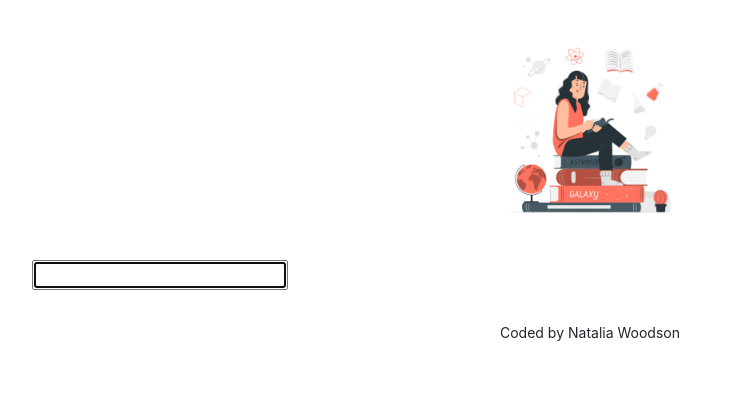
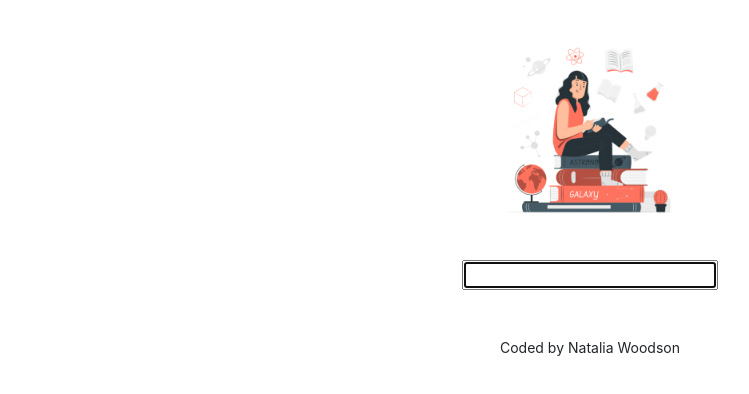
Before and after one commit to NataliaWoodson/dictionary-project, a React (Create React App) app: page / in a window 1280 px wide. Shown: the top 394 px of the page, without its empty margins (50-799 px from the left). Built offline with nearby package versions, Linux system fonts and the light colour scheme.

Commit message:
added light styling

```diff
--- a/src/App.css
+++ b/src/App.css
@@ -1,7 +1,6 @@
 .App-header {
   margin: 30px 0;
 }
-
 
 .App-logo {
   max-width: 200px;
--- a/src/Dictionary.css
+++ b/src/Dictionary.css
@@ -1,3 +1,7 @@
 .Dictionary {
-  margin: 30px auto;
+ text-align: center;
 }
+
+.Dictionary input {
+  margin-bottom: 15px;
+}
--- a/src/Dictionary.js
+++ b/src/Dictionary.js
@@ -12,6 +12,7 @@ export default function Dictionary() {
     setResults(response.data[0]);
   }
 
+    // api call to search for definition of word entered
   function search(event) {
     event.preventDefault()
 
@@ -20,6 +21,7 @@ export default function Dictionary() {
     axios.get(apiUrl).then(handleResponse);
   }
 
+    // change keyword when new word is entered
   function handleKeywordChange(event) {
     setKeyword(event.target.value);
   }
@@ -29,6 +31,8 @@ export default function Dictionary() {
       <form onSubmit={search}>
         <input type="search" onChange={handleKeywordChange} autoFocus />
       </form>
+
+      {/* send definitions to results component */}
       <Results results={results} />
     </div>
   );
--- a/src/Meaning.js
+++ b/src/Meaning.js
@@ -4,7 +4,7 @@ export default function Meaning(props) {
   console.log(props.meaning);
   return (
     <div className="Meaning">
-      <h3>{props.meaning.partOfSpeech}</h3>
+      <h5>{props.meaning.partOfSpeech}</h5>
       {props.meaning.definitions.map(function(definition, index) {
         return (
         <div key={index}>
```
